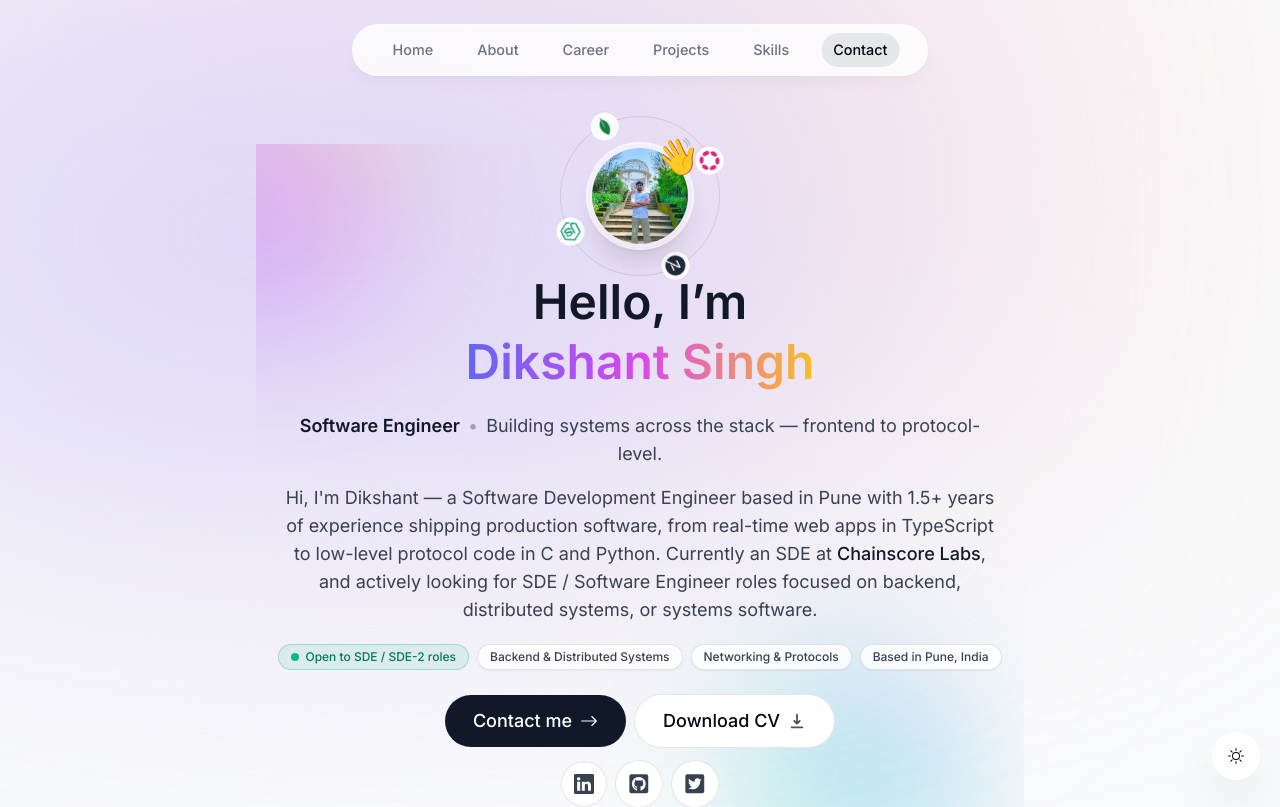
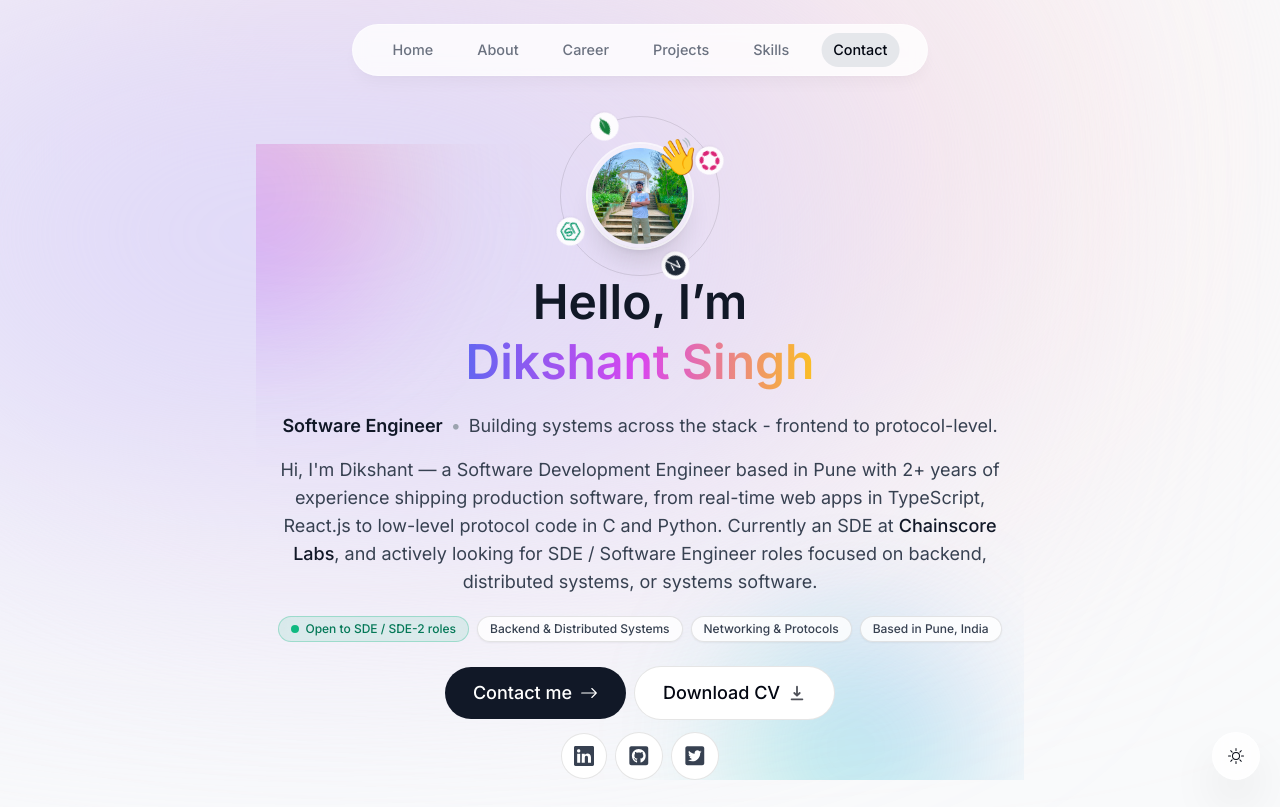
Before and after one commit to Dikshant441/Personal-Portfolio, a Next.js app: page / in a window 1280 px wide. Shown: the top 807 px of the page. Built offline with nearby package versions, Linux system fonts and the light colour scheme.

Commit message:
update : UX and resume

```diff
--- a/app/globals.css
+++ b/app/globals.css
@@ -1,6 +1,12 @@
 @tailwind base;
 @tailwind components;
 @tailwind utilities;
+
+html,
+body {
+  overflow-x: clip;
+  max-width: 100vw;
+}
 
 /* Enhance vertical timeline look & feel */
 .vertical-timeline-element-content {
--- a/app/layout.tsx
+++ b/app/layout.tsx
@@ -23,7 +23,7 @@ export default function RootLayout({
 }) {
   return (
     <html lang="en" className='!scroll-smooth'>
-      <body className={`${inter.className} ${mono.variable} ${serif.variable} bg-gray-50 text-gray-950 relative pt-28 sm:pt-36 dark:bg-gray-900 dark:text-gray-50 dark:text-opacity-90`}>
+      <body className={`${inter.className} ${mono.variable} ${serif.variable} bg-gray-50 text-gray-950 relative pt-28 sm:pt-36 overflow-x-hidden dark:bg-gray-900 dark:text-gray-50 dark:text-opacity-90`}>
         <div className="bg-[#fbe2e3] absolute top-[-6rem] -z-10 right-[11rem] h-[31.25rem] w-[31.25rem] rounded-full blur-[10rem] sm:w-[68.75rem] dark:bg-[#946263] "></div>
         <div className="bg-[#dbd7fb] absolute top-[-1rem] -z-10 left-[-35rem] h-[31.25rem] w-[50rem] rounded-full blur-[10rem] sm:w-[68.75rem] md:left-[-33rem] lg:left-[-28rem] xl:left-[-15rem] 2xl:left-[-5rem] dark:bg-[#676394]"></div>
 
--- a/components/Intro.tsx
+++ b/components/Intro.tsx
@@ -103,7 +103,7 @@ export default function Intro() {
             >
                 <span className="font-semibold text-gray-900 dark:text-white">Software Engineer</span>
                 <span className="mx-2 text-gray-400 dark:text-white/40">•</span>
-                <span>Building systems across the stack — frontend to protocol-level.</span>
+                <span>Building systems across the stack - frontend to protocol-level.</span>
             </motion.p>
 
             {/* Intro blurb */}
@@ -113,8 +113,8 @@ export default function Intro() {
                 animate={{ opacity: 1, y: 0 }}
                 transition={{ delay: 0.05 }}
             >
-                Hi, I&apos;m Dikshant — a Software Development Engineer based in Pune with 1.5+ years of experience
-                shipping production software, from real-time web apps in TypeScript to low-level protocol code in C
+                Hi, I&apos;m Dikshant — a Software Development Engineer based in Pune with 2+ years of experience
+                shipping production software, from real-time web apps in TypeScript, React.js to low-level protocol code in C
                 and Python. Currently an SDE at{" "}
                 <span className="font-medium text-gray-900 dark:text-white">Chainscore Labs</span>, and actively looking
                 for SDE / Software Engineer roles focused on backend, distributed systems, or systems software.
```
Also changed, not shown: 1 other file (tests, documents, lock files or other folders).
